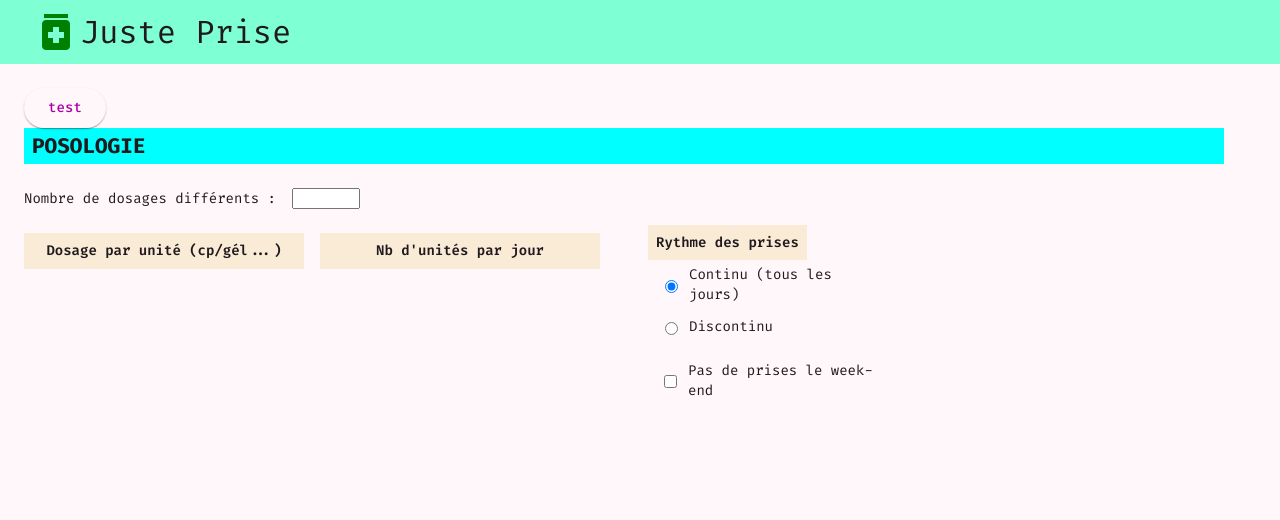
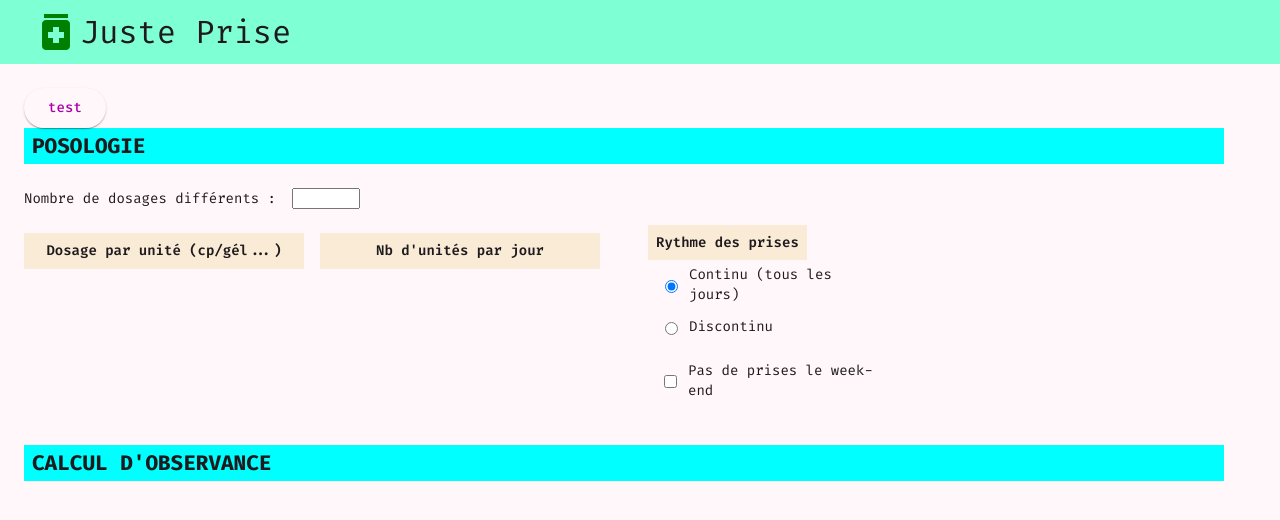
Before and after one commit to Camille-951/juste-prise, an Angular app: page / in a window 1280 px wide. Shown: the top 520 px of the page. Built offline with nearby package versions, Linux system fonts and the light colour scheme.

Commit message:
Added observance div

```diff
--- a/src/app/observance-form/observance-form.html
+++ b/src/app/observance-form/observance-form.html
@@ -61,4 +61,9 @@
 
         </div>
     </div>
+
+    <div class="observance">
+        <h2 class="title">CALCUL D'OBSERVANCE</h2>
+
+    </div>
 </div>
--- a/src/app/observance-form/observance-form.scss
+++ b/src/app/observance-form/observance-form.scss
@@ -130,6 +130,19 @@ input[type="number"] {
             }
         }
     }
+
+    .observance {
+        display: flex;
+        flex-direction: column;
+        gap: 24px;
+        max-width: 1200px;
+
+        .title {
+            background-color: aqua;
+            margin: 32px 0;
+            padding: 8px;
+        }
+    }
 }
 
     @media (max-width: 900px) {
```
Lines whose indentation alone changed are shown as unchanged.
